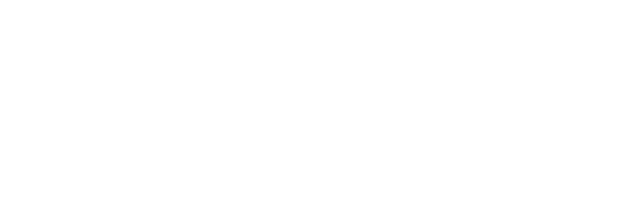
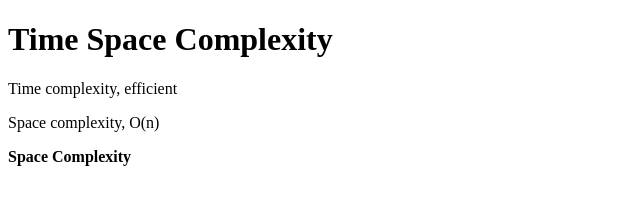
Before and after one commit to acciojob/time-and-space-complexity-deepamwagh-svg, a website: page main.html in a window 1280 px wide. Shown: the whole page, without its empty margins (0-640 px from the left). Drawn offline with Linux system fonts and the light colour scheme.

Commit message:
created a submission

```diff
--- a/main.html
+++ b/main.html
@@ -3,10 +3,16 @@
 <html>
 
 <head>
+	<meta charset="UTF-8">
+    <meta name="viewport" content="width=device-width, initial-scale=1.0">
 	<link rel="stylesheet" href="styles.css">
 </head>
 
 <body>
+	<h1>Time Space Complexity</h1>
+	<p>Time complexity, efficient</p>
+	<p>Space complexity, O(n)</p>
+	<b>Space Complexity</b>
 	<!-- the entire body must be written by student -->
     <script type="text/javascript" src="./script.js">
 </script>
```
